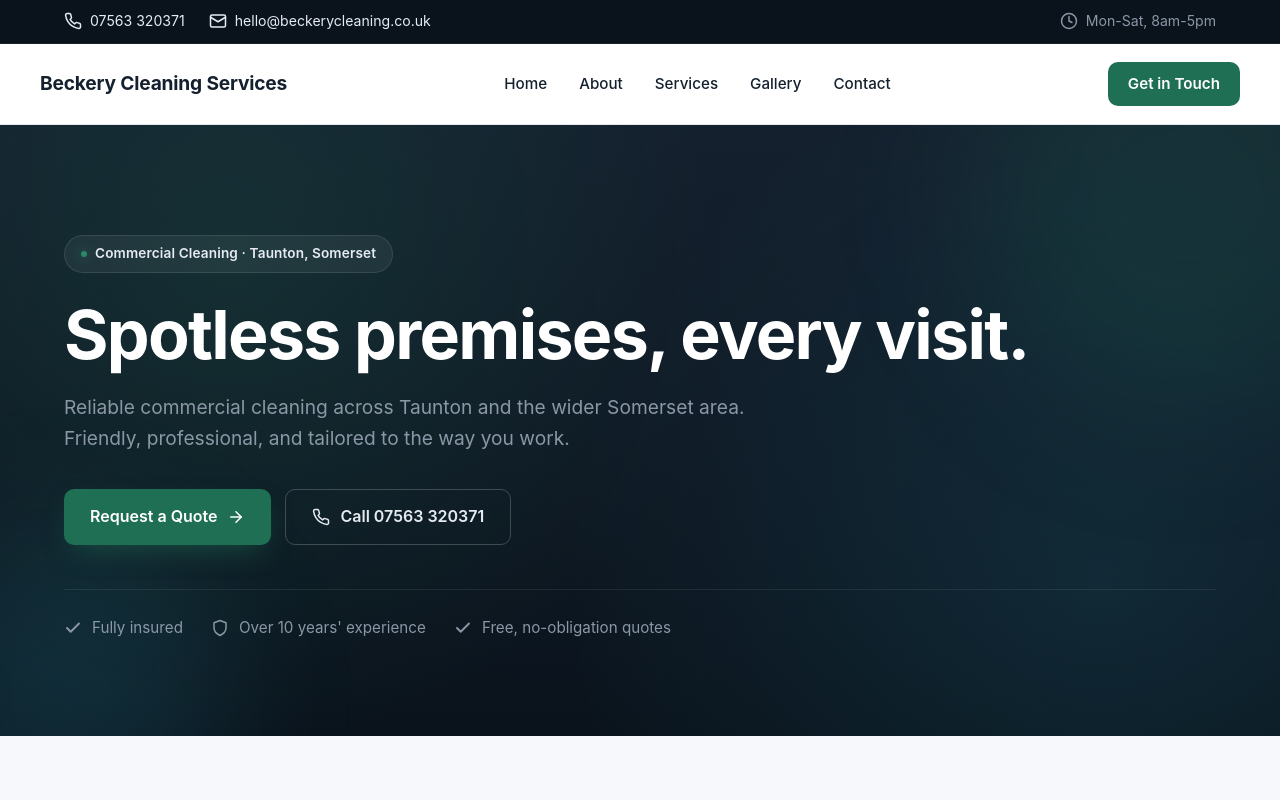
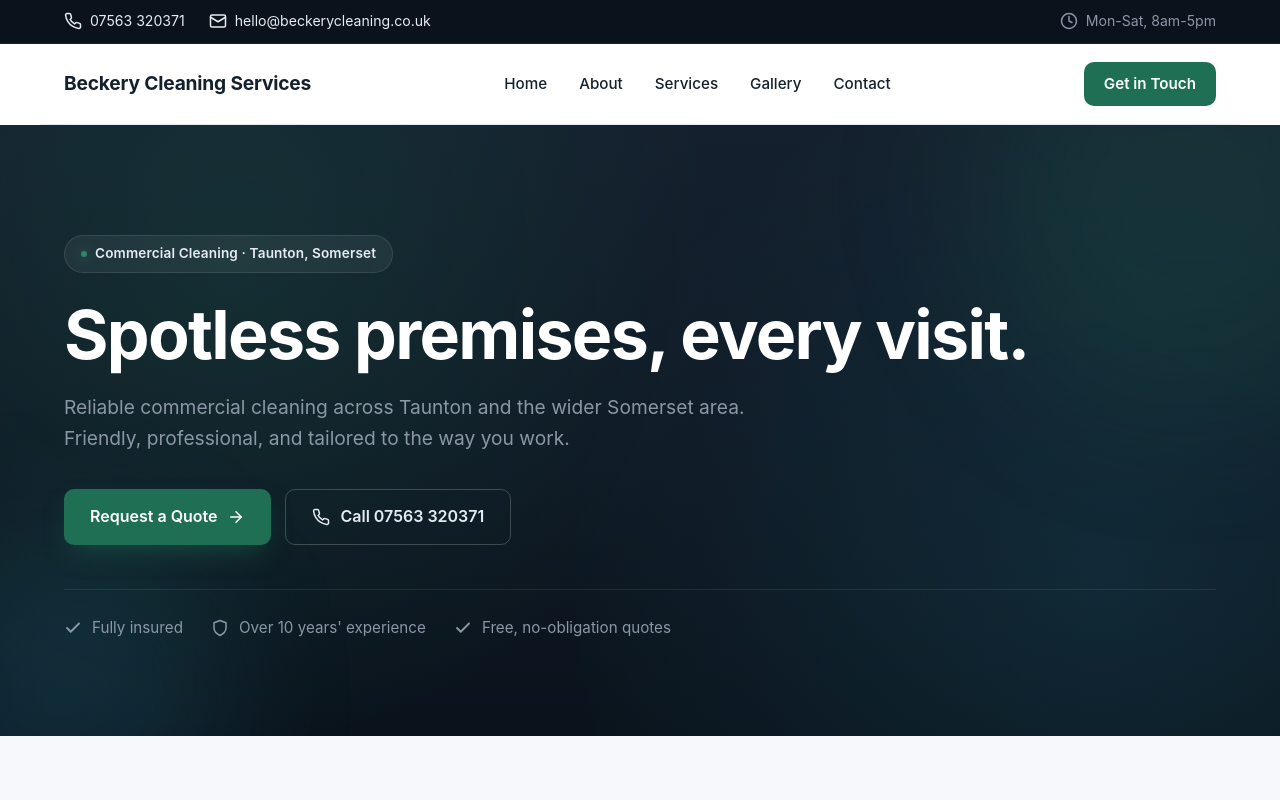
Before and after one commit to simplyecommerce/outreach-previews, a plain HTML site: page beckery-cleaning-services/index.html in a window 1280 px wide. Shown: the top 800 px of the page. Drawn offline with Linux system fonts and the light colour scheme.

Commit message:
Contain header to page max-width

```diff
--- a/beckery-cleaning-services/index.html
+++ b/beckery-cleaning-services/index.html
@@ -34,8 +34,8 @@
     .topbar-link .icon{stroke:var(--accent-light);}
     .topbar-meta{display:inline-flex;align-items:center;gap:8px;}
     .topbar-meta .icon{stroke:var(--accent-light);}
-    .site-header{position:sticky;top:0;z-index:10;background:rgba(255,255,255,0.94);backdrop-filter:saturate(180%) blur(10px);border-bottom:1px solid var(--line);}
-    .nav{display:flex;align-items:center;justify-content:space-between;padding:18px 0;}
+    .site-header{position:sticky;top:0;z-index:10;width:100%;max-width:var(--max);margin:0 auto;background:rgba(255,255,255,0.94);backdrop-filter:saturate(180%) blur(10px);border-bottom:1px solid var(--line);}
+    .nav{display:flex;align-items:center;justify-content:space-between;padding:18px 24px;}
     .logo{font-size:1.2rem;font-weight:700;letter-spacing:-0.01em;color:var(--ink);}
     .nav-links{display:flex;gap:32px;list-style:none;margin:0;padding:0;}
     .nav-links a{color:var(--ink);font-weight:500;font-size:0.95rem;}
```
Also changed, not shown: billy-vernon-handyman/index.html (+2 -2 lines).
